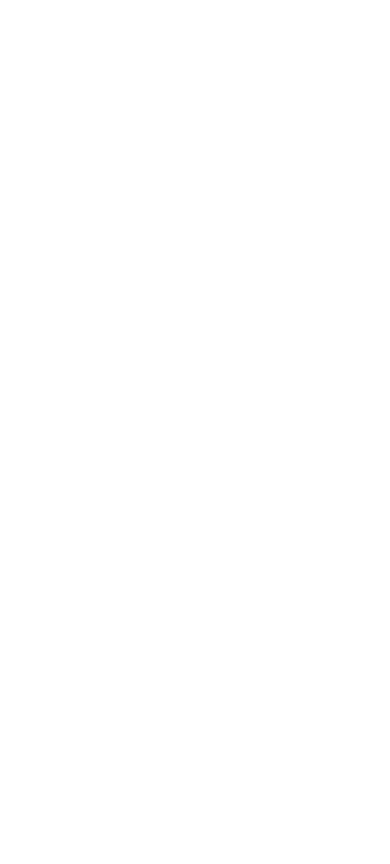
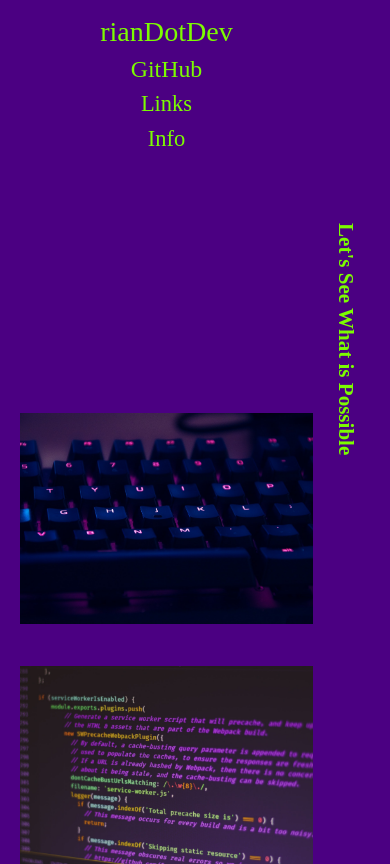
Before and after one commit to rianDevRain/rianDevRain.github.io, a plain HTML site: page index.html in a window 390 px wide. Drawn offline with Linux system fonts and the light colour scheme.

Commit message:
Initial Commit
Uploaded New Grid Website without any links just set up rotated grid.

```diff
--- a/index.html
+++ b/index.html
@@ -4,8 +4,32 @@
     <meta charset="UTF-8">
     <meta name="viewport" content="width=device-width, initial-scale=1.0">
     <title>Document</title>
+    <link rel="stylesheet" href="./style/style.css">
+
 </head>
 <body>
+    <header class="header">
 
+    </header>
+    <main class="main">
+        <div class="grid">
+            <div class="grid__item1">rianDotDev</div>
+            <div class="grid__item2"><b>Let's See What is Possible</b></div>
+            <div class="grid__item3">
+                <!-- <ul class="list">
+                    <li class="list__item1">item1</li>
+                    <li class="list__item2">item2</li>
+                    <li class="list__item3">item3</li>
+                    <li class="list__item4">item4</li>
+                </ul> -->
+            </div>
+            <div class="grid__item4">GitHub</div>
+            <div class="grid__item5">Links</div>
+            <div class="grid__item6">Info</div>
+            <div class="grid__item7"></div>
+            <div class="grid__item8"></div>
+            <div class="grid__item9"></div>
+        </div>
+    </main>
 </body>
 </html>
--- a/style/style.scss
+++ b/style/style.scss
@@ -0,0 +1,201 @@
+* {
+    margin: 0;
+    padding: 0;
+}
+
+html {
+    font-size: 1.8vw;
+    max-height: 100vh;
+    overflow: hidden;
+    background-color: indigo;
+    color: lawngreen;
+}
+.main {
+    margin: auto;
+}
+.grid {
+
+    width: 66vw;
+    display: grid;
+    grid-template-columns: 100px auto 3em 3em 50px;
+    grid-template-rows: auto auto 1fr auto 1fr;
+    gap: 1rem;
+    height: 100vh;
+    transform: rotate(-27deg);
+    margin-left: 10vw;
+    margin-top: 2vh;
+    &__item1 {
+        grid-column: 2 / 3;
+        font-size: 2em;
+        color: lawngreen;
+    }
+    &__item2 {
+        font-size: 1.6em;
+        writing-mode: vertical-lr;
+        grid-row: 2 / 6;
+        grid-column: 4 / 5;
+
+
+        align-self: end;
+        justify-self: center;
+        padding: .25em;
+    }
+    &__item3 {
+        grid-row: 1 / 5;
+        grid-column: 1 / 2;
+        background: url(../img/codeTall.jpg) no-repeat center / cover;
+
+    }
+    &__item4 {
+        grid-row: 2 / 3;
+        grid-column: 3 / 4;
+        writing-mode: vertical-rl;
+        font-size: 1.7em;
+    }
+    &__item5 {
+        font-size: 1.6em;
+        grid-column: 3 /4;
+        grid-row: 3 /4;
+        writing-mode: vertical-rl;
+    }
+    &__item6 {
+        font-size: 1.6em;
+        grid-column: 3 /4;
+        grid-row: 4 /5;
+        writing-mode: vertical-rl;
+    }
+    &__item7 {
+        background: url(../img/code1.jpg) no-repeat center / cover;
+        grid-column: 2 / 3;
+        grid-row: 2 / 4;
+    }
+    &__item8 {
+        background: url(../img/keyboard.jpg) center / cover;
+        grid-column: 2 / 3;
+        grid-row: 4 / 6;
+    }
+    // &__item9 {
+    //     background: url(../img/);
+    // }
+
+
+    .list {
+        list-style: none;
+        color: red;
+
+
+        &__item1 {
+            color: indigo;
+        }
+    }
+}
+@media only screen and (max-width: 950px) {
+    .grid {
+        width: 90vw;
+        margin: auto;
+        grid-template-columns: auto auto 2em 2em;
+        grid-template-rows: auto auto 1fr 1fr;
+        transform: rotate(-12deg);
+        margin-top: 20px;
+        &__item1 {
+            grid-column: 1 /2;
+            align-self: end;
+            justify-self: end;
+        }
+        &__item2 {
+            // writing-mode: initial;
+            grid-column: 4 / 5;
+            grid-row: 1 / 5;
+            font-size: 2em;
+            align-self: center;
+        }
+        &__item3 {
+            grid-row: 4 / 5;
+            grid-column: 2 / 3;
+            max-width: 200px;
+            max-height: 25vh ;
+        }
+        &__item8 {
+            grid-row: 2 /3;
+            grid-column: 4 /5;
+        }
+        &__item4 {
+            justify-self: center;
+            align-self: center;
+            grid-column: 3 /4;
+        }
+        &__item7 {
+            grid-column: 1 /2;
+            grid-row: 5 /6;
+        }
+        &__item8 {
+            grid-column: 1 /2;
+            grid-row: 6 /7;
+        }
+        &__item5 {
+            justify-self: center;
+        }
+        &__item6 {
+            justify-self: center ;
+            grid-row: 1 /2;
+            grid-column: 3 /4;
+        }
+    }
+}
+@media only screen and (max-width: 750px) {
+
+    html {
+        max-height: 100vh;
+    }
+    .grid {
+        grid-template-columns: 1fr 50px;
+        grid-template-rows: 4rem 4rem 4rem 4rem auto auto auto;
+        transform: rotate(0);
+        font-size: 2rem;
+        &__item1 {
+            grid-column: 1/ 2;
+            grid-row: 1 /2;
+            justify-self: center;
+        }
+        &__item2 {
+            writing-mode: vertical-lr;
+            grid-column: 2 / 3;
+            grid-row: 1 / 7;
+            font-size: 3rem;
+        }
+        &__item8 {
+            grid-row: 2 /3;
+            grid-column: 1 /2;
+        }
+        &__item4 {
+            grid-column: 1 / 2;
+            grid-row: 2 / 3;
+            writing-mode: initial;
+        }
+        &__item5 {
+            writing-mode: initial;
+            grid-column: 1 / 2;
+            grid-row: 3 / 4;
+            align-self: center;
+        }
+        &__item6 {
+            writing-mode: initial;
+            grid-column: 1 /2;
+            grid-row: 4 /5;
+            align-self: center;
+        }
+        &__item8 {
+            grid-row: 6 / 7;
+            grid-column: 1 / 2;
+            max-height: 25vh;
+        }
+        &__item3 {
+            display: none;
+        }
+        &__item7 {
+            grid-column: 1 /2;
+            grid-row: 7 /8
+        }
+
+    }
+}
```
Also changed, not shown: img/code1.jpg (added), img/codeTall.jpg (added), img/keyboard.jpg (added), style/style.css (added), 1 other file.
